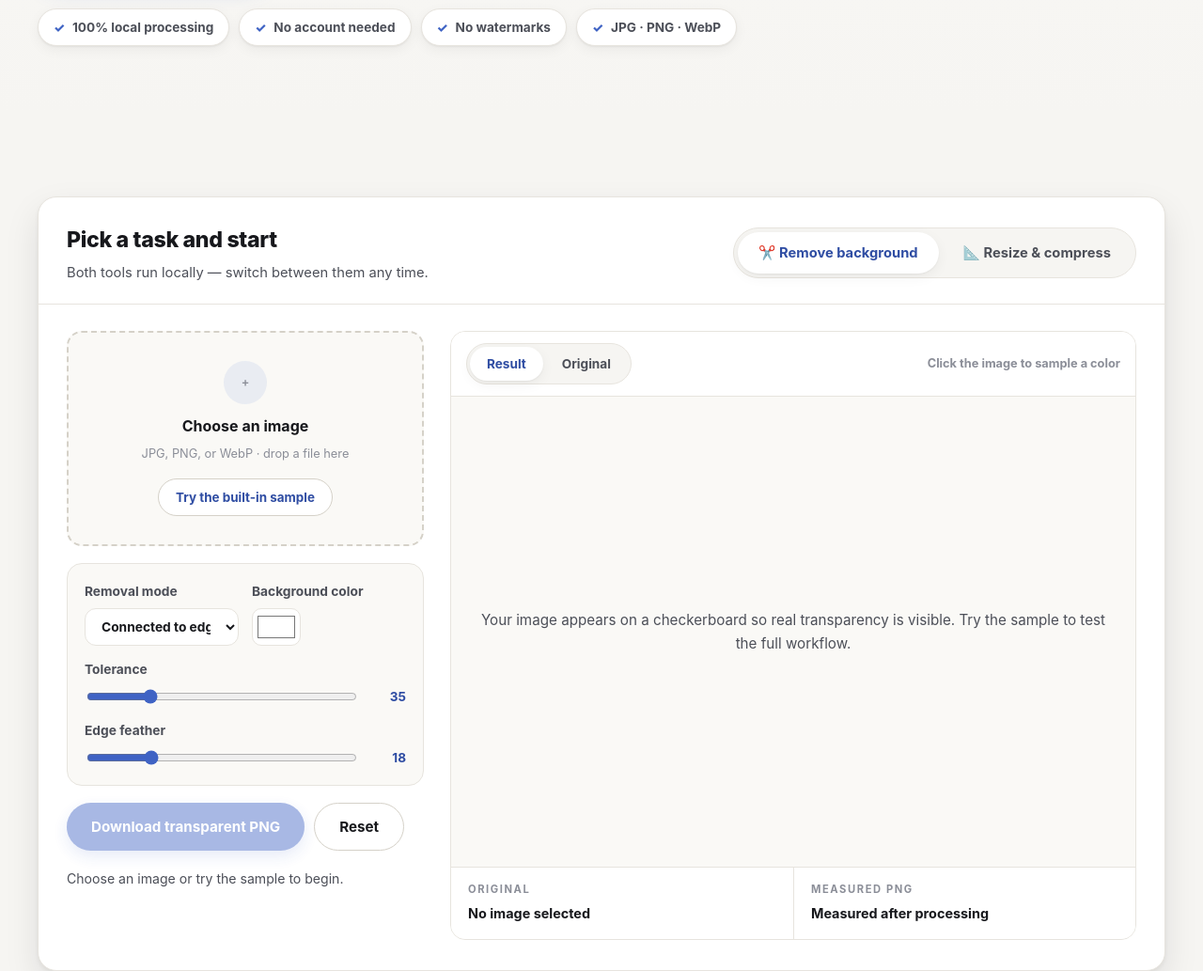
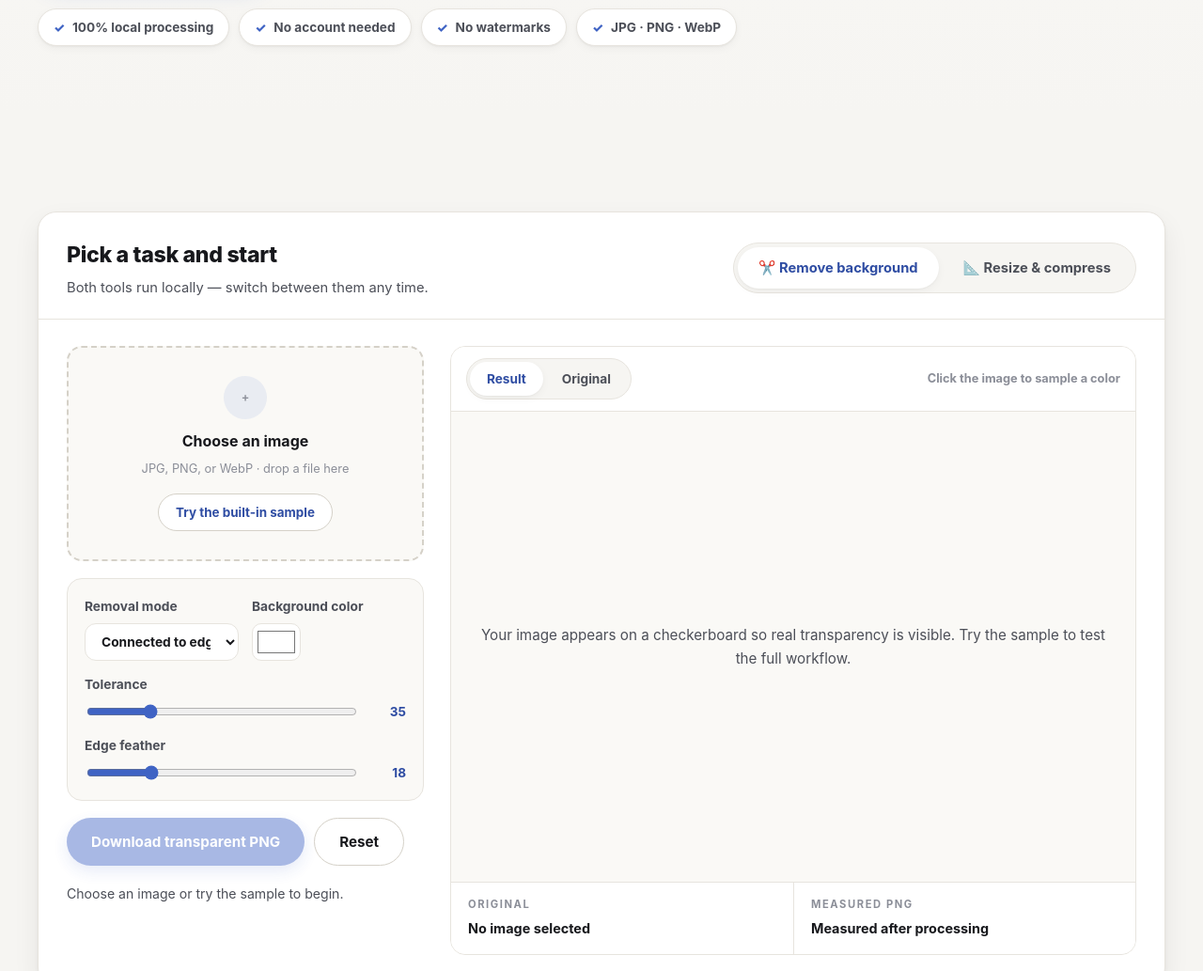
Before and after one commit to ijmu/fitmypic, a website built with Vite: page index.html in a window 1280 px wide. Shown: the part 640-1673 px from the top of the page at 94% size. Built offline with nearby package versions, Linux system fonts and the light colour scheme; what pica would draw is missing.

Commit message:
Less-is-more polish: softer shadows, calmer hero wash, more whitespace

```diff
--- a/homepage.css
+++ b/homepage.css
@@ -11,8 +11,8 @@
   padding: 96px 22px 72px;
   text-align: left;
   background:
-    radial-gradient(920px 460px at 16% -18%, rgba(63, 99, 196, 0.16), transparent 62%),
-    radial-gradient(760px 400px at 94% -6%, rgba(63, 99, 196, 0.09), transparent 58%),
+    radial-gradient(920px 460px at 16% -18%, rgba(63, 99, 196, 0.1), transparent 62%),
+    radial-gradient(760px 400px at 94% -6%, rgba(63, 99, 196, 0.06), transparent 58%),
     linear-gradient(180deg, #fbfaf8 0%, var(--bg) 100%);
 }
 
@@ -103,7 +103,7 @@
 .hp-chips li::before { content: "✓"; color: var(--accent); font-weight: 800; }
 
 /* ---------- Sections ---------- */
-.hp-section { padding: 88px 22px; }
+.hp-section { padding: 104px 22px; }
 .hp-section-alt { background: var(--surface); border-top: 1px solid var(--line); border-bottom: 1px solid var(--line); }
 .hp-section-inner { max-width: 1200px; margin: 0 auto; }
 
--- a/styles.css
+++ b/styles.css
@@ -18,8 +18,8 @@
   --dark: #17181c;
   --radius: 16px;
   --radius-lg: 20px;
-  --shadow-sm: 0 1px 2px rgba(23, 24, 28, 0.05), 0 4px 14px rgba(23, 24, 28, 0.05);
-  --shadow-md: 0 2px 4px rgba(23, 24, 28, 0.05), 0 16px 36px rgba(23, 24, 28, 0.1);
+  --shadow-sm: 0 1px 2px rgba(23, 24, 28, 0.04), 0 3px 10px rgba(23, 24, 28, 0.04);
+  --shadow-md: 0 2px 4px rgba(23, 24, 28, 0.04), 0 12px 28px rgba(23, 24, 28, 0.07);
   --ease: cubic-bezier(0.23, 1, 0.32, 1);
   --checker: repeating-conic-gradient(#e9e7e2 0% 25%, #ffffff 0% 50%) 0 0 / 22px 22px;
 }
```
